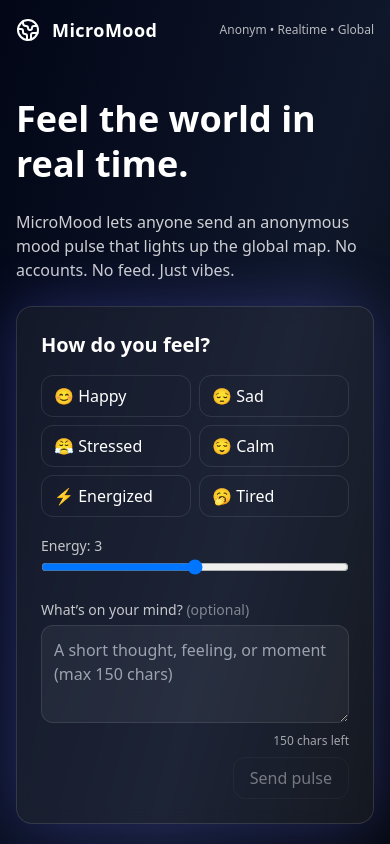
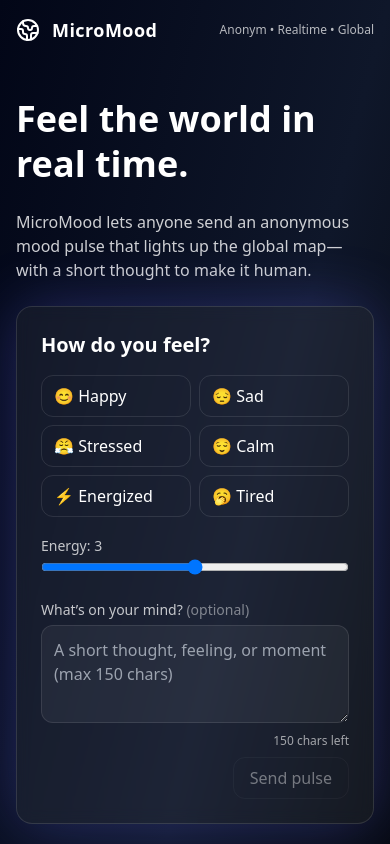
Before and after one commit to mouaz43/micromood, a React (Vite) app in the folder apps/web/: page / in a window 390 px wide. Shown: the top 844 px of the page. Built offline with nearby package versions, Linux system fonts and the light colour scheme; no server answers.

Commit message:
Update App.tsx
wire message submit and add footer

```diff
--- a/apps/web/src/App.tsx
+++ b/apps/web/src/App.tsx
@@ -3,9 +3,8 @@ import { motion } from 'framer-motion'
 import { TopNav } from './components/TopNav'
 import { MoodDial } from './components/MoodDial'
 import { MapView } from './components/MapView'
-import { submitMood, fetchMoods } from './lib/api'
-
-type MoodPoint = { lat:number; lng:number; mood:string; energy:number; createdAt: string }
+import { SiteFooter } from './components/SiteFooter'
+import { submitMood, fetchMoods, MoodPoint } from './lib/api'
 
 export function App() {
   const [points, setPoints] = useState<MoodPoint[]>([])
@@ -22,24 +21,32 @@ export function App() {
 
   useEffect(() => {
     (async () => {
-      const res = await fetchMoods({ sinceMinutes: 720 })
-      setPoints(res.data)
+      try {
+        const res = await fetchMoods({ sinceMinutes: 720 })
+        setPoints(res.data)
+      } catch (e) {
+        console.error(e)
+      }
     })()
   }, [])
 
-  const onSubmit = async (mood: string, energy: number) => {
-    if (!coords) { setMessage('Please allow location to send a mood.'); return }
+  const onSubmit = async (mood: string, energy: number, text?: string) => {
+    if (!coords) {
+      setMessage('Please allow location to send a mood.')
+      return
+    }
     setLoading(true)
     try {
-      await submitMood({ mood, energy, ...coords })
+      await submitMood({ mood, energy, ...coords, message: text })
       setMessage('Mood sent!')
       const res = await fetchMoods({ sinceMinutes: 720 })
       setPoints(res.data)
-    } catch {
-      setMessage('Failed to send mood.')
+    } catch (e: any) {
+      console.error(e)
+      setMessage(e?.message || 'Failed to send mood.')
     } finally {
       setLoading(false)
-      setTimeout(() => setMessage(null), 2000)
+      setTimeout(() => setMessage(null), 2500)
     }
   }
 
@@ -48,15 +55,31 @@ export function App() {
       <TopNav />
       <main className="pt-24 pb-16">
         <div className="mx-auto max-w-7xl px-4 grid lg:grid-cols-2 gap-6">
-          <motion.section initial={{ opacity: 0, y: 20 }} animate={{ opacity: 1, y: 0 }} transition={{ duration: 0.6 }} className="flex flex-col gap-6">
-            <h1 className="text-4xl md:text-5xl font-semibold leading-tight">Feel the world in real time.</h1>
-            <p className="opacity-80 max-w-prose">MicroMood lets anyone send an anonymous mood pulse that lights up the global map. No accounts. No feed. Just vibes.</p>
-            <MoodDial onSubmit={onSubmit} />
+          <motion.section
+            initial={{ opacity: 0, y: 20 }}
+            animate={{ opacity: 1, y: 0 }}
+            transition={{ duration: 0.6 }}
+            className="flex flex-col gap-6"
+          >
+            <h1 className="text-4xl md:text-5xl font-semibold leading-tight">
+              Feel the world in real time.
+            </h1>
+            <p className="opacity-80 max-w-prose">
+              MicroMood lets anyone send an anonymous mood pulse that lights up the global map—with a short thought to make it human.
+            </p>
+            <MoodDial onSubmit={onSubmit} loading={loading} />
             {message && <div className="text-sm opacity-90">{message}</div>}
-            <div className="text-xs opacity-60">By sending a pulse you agree it’s anonymous and may be displayed on the map.</div>
+            <div className="text-xs opacity-60">
+              By sending a pulse you agree it’s anonymous and may be displayed on the map.
+            </div>
+            <SiteFooter />
           </motion.section>
 
-          <motion.section initial={{ opacity: 0, y: 20 }} animate={{ opacity: 1, y: 0 }} transition={{ duration: 0.6, delay: 0.05 }}>
+          <motion.section
+            initial={{ opacity: 0, y: 20 }}
+            animate={{ opacity: 1, y: 0 }}
+            transition={{ duration: 0.6, delay: 0.05 }}
+          >
             <MapView points={points} userCoords={coords} />
           </motion.section>
         </div>
```
